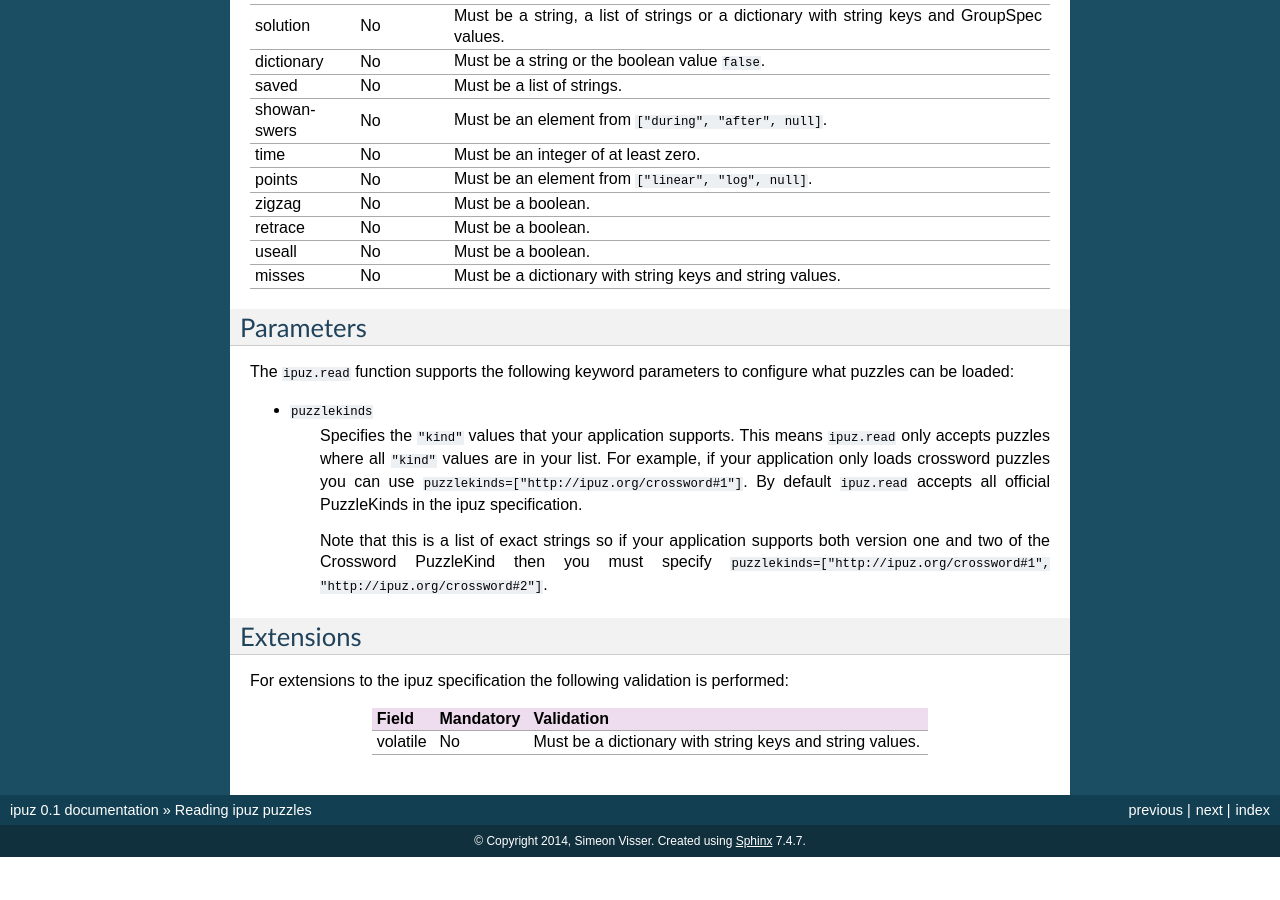
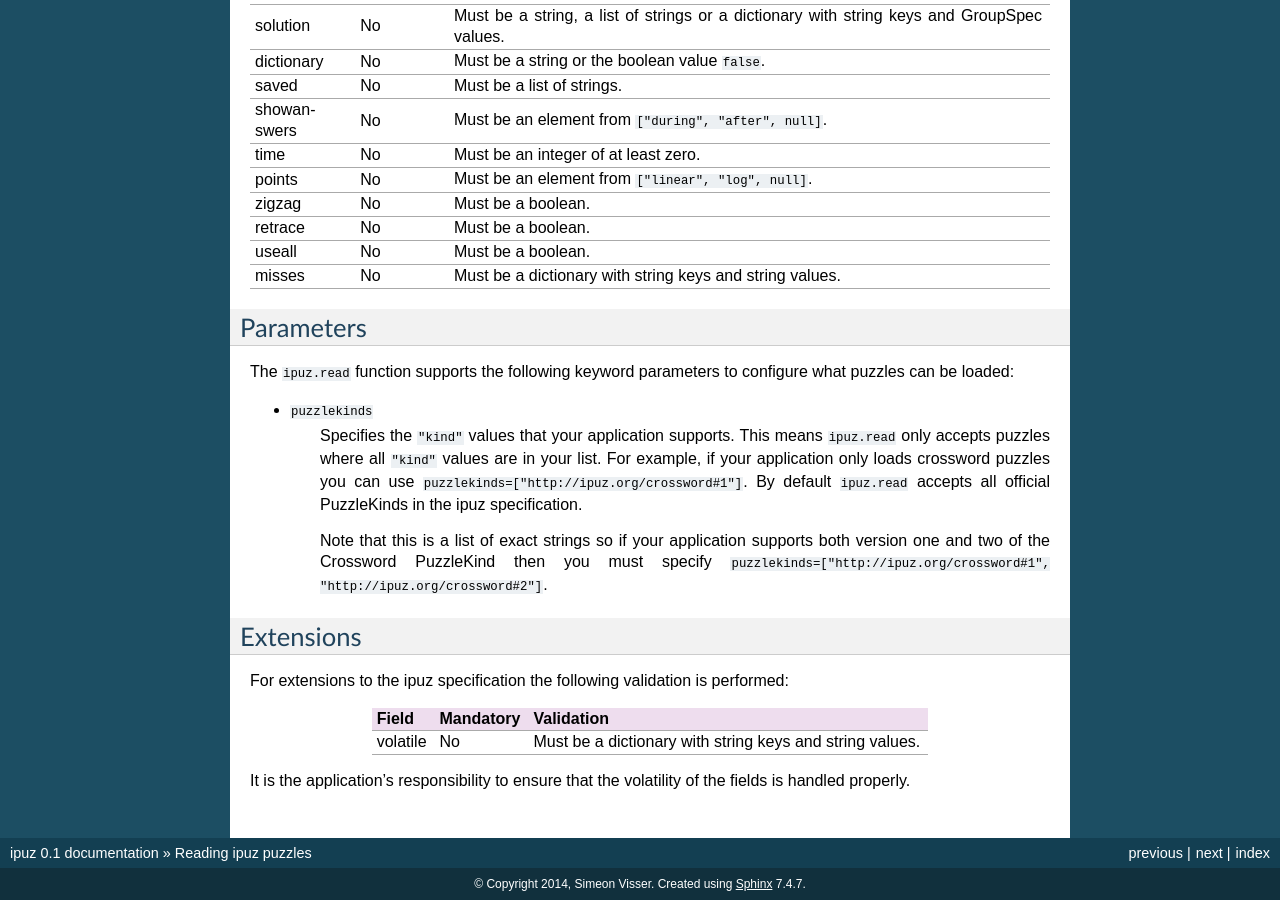
Before and after one commit to svisser/ipuz, a Sphinx documentation site: the page built from docs/reading.rst, in a window 1280 px wide and 900 px high, scrolled down 3210 px. Built offline with Sphinx 7.4.7, drawn with Linux system fonts in a browser that asks for light colours; before the commit the page ends 4067 px from its top, so only the background shows below that.

Commit message:
Added note about separation between library and application

```diff
--- a/docs/reading.rst
+++ b/docs/reading.rst
@@ -205,3 +205,6 @@ Field     Mandatory  Validation
 ========  =========  ========================================================
 volatile  No         Must be a dictionary with string keys and string values.
 ========  =========  ========================================================
+
+It is the application's responsibility to ensure that the volatility of the
+fields is handled properly.
```
